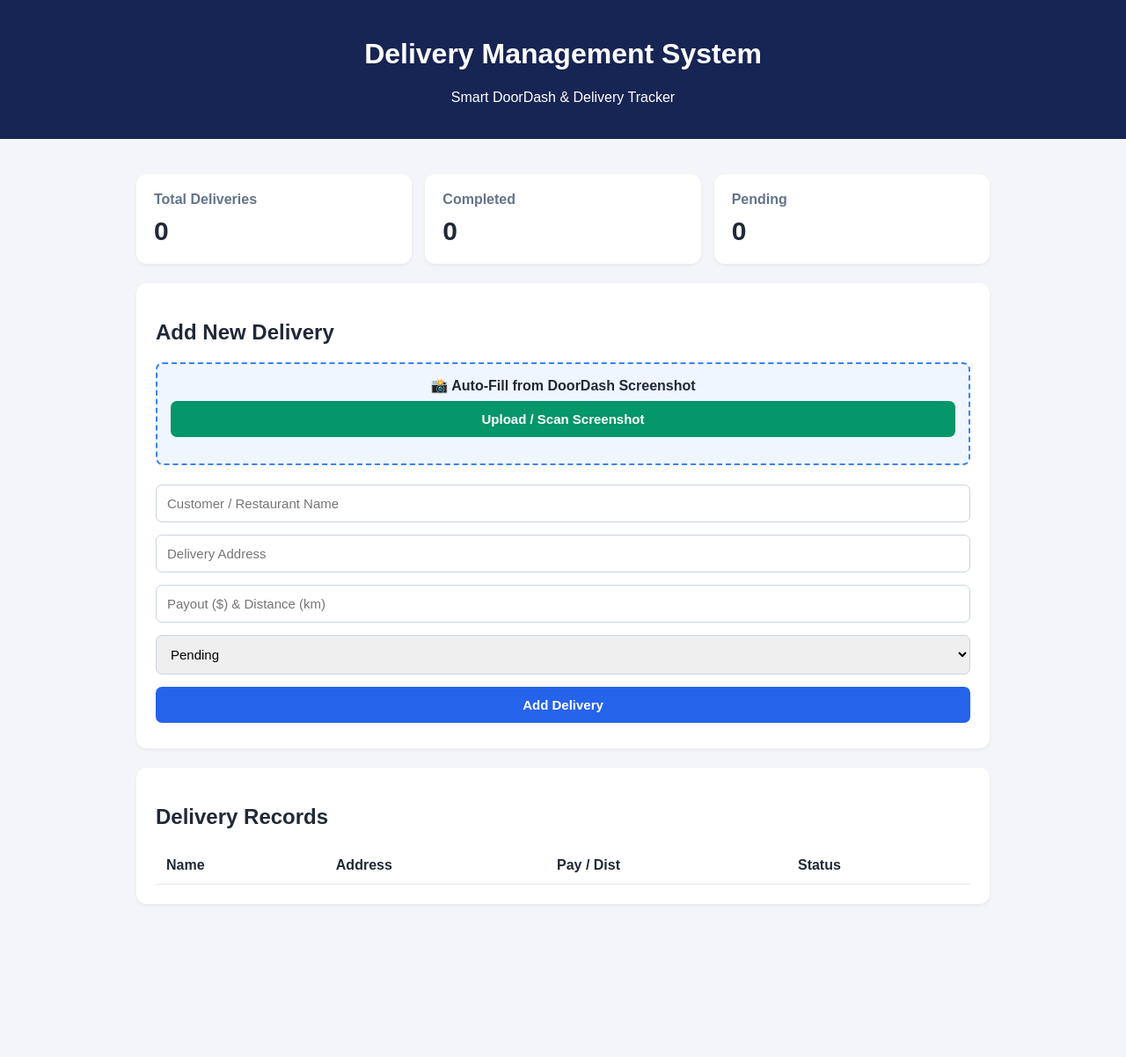
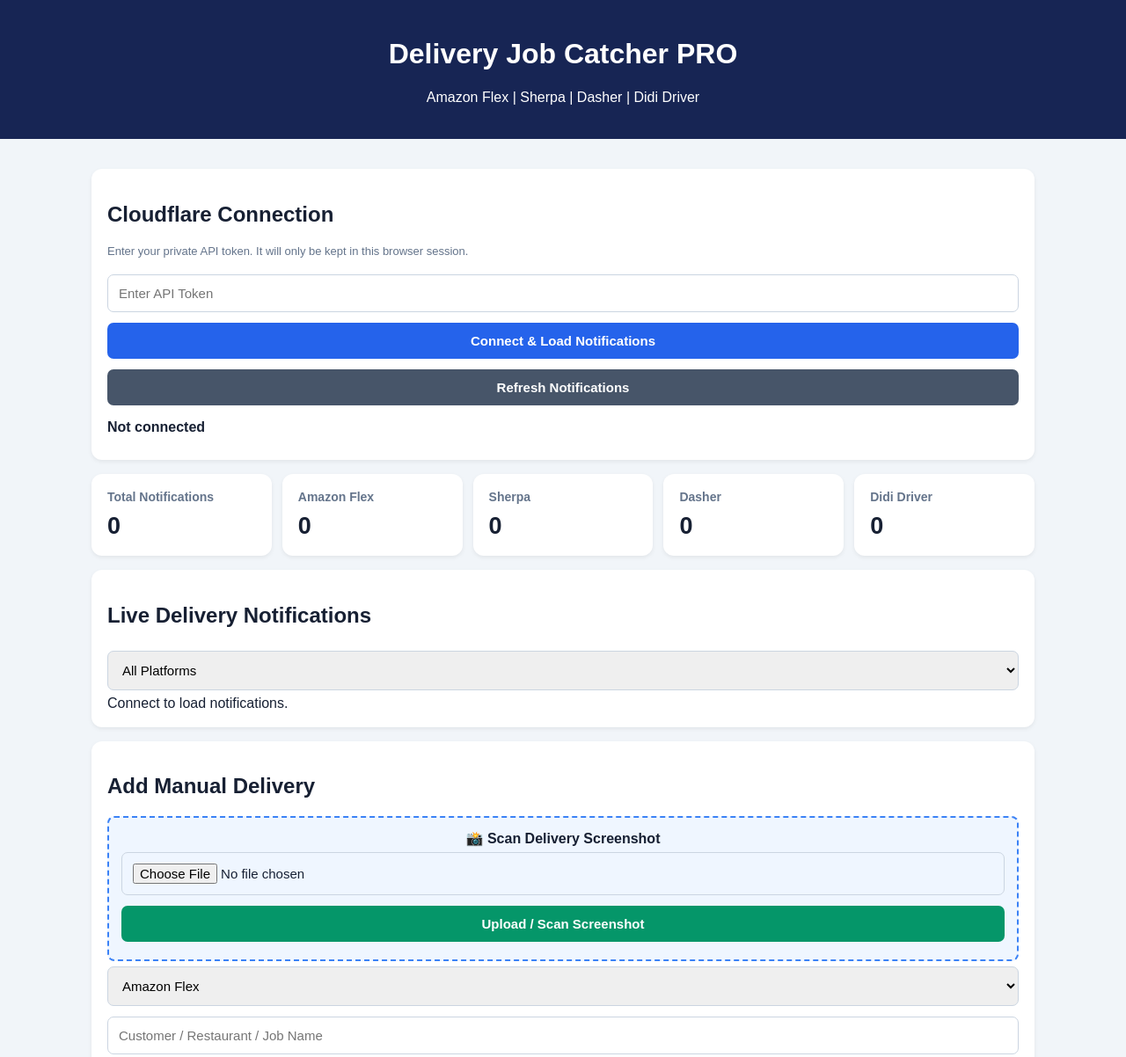
Before and after one commit to narindersinghsingh180-cpu/Delivery-job-catcher-, a plain HTML site: page index.html in a window 1280 px wide. Shown: the top 1202 px of the page at 88% size. Before the commit the page ends 1068 px from the top, so only its background shows below. Drawn offline with Linux system fonts and the light colour scheme.

Commit message:
Update index.html

```diff
--- a/index.html
+++ b/index.html
@@ -1,151 +1,109 @@
+
 <!DOCTYPE html>
 <html lang="en">
 <head>
 <meta charset="UTF-8">
-  <meta name="viewport" content="width=device-width, initial-scale=1.0">
-  <title>Delivery Management System</title>
-  <!-- फ्री OCR लाइब्रेरी (स्क्रीनशॉट पढ़ने के लिए) -->
+<meta name="viewport" content="width=device-width, initial-scale=1">
+<title>Delivery Job Catcher PRO</title>
 <script src="https://cdn.jsdelivr.net/npm/tesseract.js@5/dist/tesseract.min.js"></script>
 <style>
-    * { box-sizing: border-box; }
-    body {
-      margin: 0;
-      font-family: Arial, sans-serif;
-      background: #f3f5f9;
-      color: #202938;
-    }
-    header {
-      background: #172554;
-      color: white;
-      padding: 22px;
-      text-align: center;
-    }
-    .container {
-      max-width: 1000px;
-      margin: 25px auto;
-      padding: 15px;
-    }
-    .cards {
-      display: grid;
-      grid-template-columns: repeat(auto-fit, minmax(180px, 1fr));
-      gap: 15px;
-    }
-    .card {
-      background: white;
-      padding: 20px;
-      border-radius: 12px;
-      box-shadow: 0 2px 4px rgba(0,0,0,0.05);
-    }
-    .card h3 { margin: 0 0 10px 0; font-size: 16px; color: #64748b; }
-    .number { font-size: 30px; font-weight: bold; }
-    .panel {
-      background: white;
-      padding: 22px;
-      margin-top: 22px;
-      border-radius: 12px;
-      box-shadow: 0 2px 4px rgba(0,0,0,0.05);
-    }
-    input, select, button {
-      width: 100%;
-      padding: 12px;
-      margin: 7px 0;
-      border: 1px solid #cbd5e1;
-      border-radius: 7px;
-      font-size: 15px;
-    }
-    button {
-      background: #2563eb;
-      color: white;
-      border: none;
-      cursor: pointer;
-      font-weight: bold;
-    }
-    button:hover { background: #1d4ed8; }
-    .scan-box {
-      background: #eff6ff;
-      border: 2px dashed #3b82f6;
-      padding: 15px;
-      border-radius: 8px;
-      text-align: center;
-      margin-bottom: 15px;
-    }
-    .scan-btn {
-      background: #059669;
-      margin-top: 8px;
-    }
-    .scan-btn:hover { background: #047857; }
-    #scanStatus {
-      font-size: 14px;
-      color: #1e40af;
-      font-weight: bold;
-      margin-top: 8px;
-    }
-    table { width: 100%; border-collapse: collapse; }
-    th, td {
-      padding: 12px;
-      border-bottom: 1px solid #e2e8f0;
-      text-align: left;
-    }
-    .table-wrap { overflow-x: auto; }
+*{box-sizing:border-box}
+body{margin:0;font-family:Arial;background:#f1f5f9;color:#172033}
+header{background:#172554;color:white;padding:22px;text-align:center}
+.container{max-width:1100px;margin:20px auto;padding:14px}
+.cards{display:grid;grid-template-columns:repeat(auto-fit,minmax(140px,1fr));gap:12px}
+.card,.panel{background:white;padding:18px;border-radius:12px;margin-bottom:16px;box-shadow:0 2px 5px #0001}
+.card h3{font-size:14px;color:#64748b;margin:0 0 10px}
+.number{font-size:27px;font-weight:bold}
+input,select,button{width:100%;padding:12px;margin:6px 0;border:1px solid #cbd5e1;border-radius:7px;font-size:15px}
+button{background:#2563eb;color:white;border:0;font-weight:bold;cursor:pointer}
+.green{background:#059669}
+.gray{background:#475569}
+.table-wrap{overflow-x:auto}
+table{width:100%;border-collapse:collapse;min-width:550px}
+th,td{padding:11px;border-bottom:1px solid #e2e8f0;text-align:left;font-size:14px}
+th{background:#eff6ff}
+.scan-box{background:#eff6ff;padding:14px;border:2px dashed #3b82f6;border-radius:8px;text-align:center}
+.small{font-size:13px;color:#64748b}
+#connection{font-weight:bold;margin:10px 0}
+.offer{padding:12px;border-bottom:1px solid #e2e8f0}
 </style>
 </head>
 <body>
 
 <header>
-    <h1>Delivery Management System</h1>
-    <p>Smart DoorDash & Delivery Tracker</p>
+<h1>Delivery Job Catcher PRO</h1>
+<p>Amazon Flex | Sherpa | Dasher | Didi Driver</p>
 </header>
 
 <div class="container">
+
+<div class="panel">
+<h2>Cloudflare Connection</h2>
+<p class="small">Enter your private API token. It will only be kept in this browser session.</p>
+<input id="apiToken" type="password" placeholder="Enter API Token">
+<button onclick="loadNotifications()">Connect & Load Notifications</button>
+<button class="gray" onclick="loadNotifications()">Refresh Notifications</button>
+<div id="connection">Not connected</div>
+</div>
+
 <div class="cards">
-      <div class="card">
-        <h3>Total Deliveries</h3>
-        <div class="number" id="total">0</div>
-      </div>
-      <div class="card">
-        <h3>Completed</h3>
-        <div class="number" id="completed">0</div>
-      </div>
-      <div class="card">
-        <h3>Pending</h3>
-        <div class="number" id="pending">0</div>
-      </div>
+<div class="card"><h3>Total Notifications</h3><div class="number" id="totalNotifications">0</div></div>
+<div class="card"><h3>Amazon Flex</h3><div class="number" id="amazonCount">0</div></div>
+<div class="card"><h3>Sherpa</h3><div class="number" id="sherpaCount">0</div></div>
+<div class="card"><h3>Dasher</h3><div class="number" id="dasherCount">0</div></div>
+<div class="card"><h3>Didi Driver</h3><div class="number" id="didiCount">0</div></div>
 </div>
 
 <div class="panel">
-      <h2>Add New Delivery</h2>
+<h2>Live Delivery Notifications</h2>
+<select id="platformFilter" onchange="renderNotifications()">
+<option value="All">All Platforms</option>
+<option>Amazon Flex</option>
+<option>Sherpa</option>
+<option>Dasher</option>
+<option>Didi Driver</option>
+</select>
+<div id="notifications">Connect to load notifications.</div>
+</div>
 
-      <!-- नया स्क्रीनशॉट स्कैनर सेक्शन -->
+<div class="panel">
+<h2>Add Manual Delivery</h2>
 <div class="scan-box">
-        <strong>📸 Auto-Fill from DoorDash Screenshot</strong>
-        <input type="file" id="screenshotInput" accept="image/*" style="display: none;" onchange="scanScreenshot(event)">
-        <button type="button" class="scan-btn" onclick="document.getElementById('screenshotInput').click()">
-          Upload / Scan Screenshot
-        </button>
+<strong>📸 Scan Delivery Screenshot</strong>
+<input type="file" id="screenshotInput" accept="image/*">
+<button class="green" onclick="scanScreenshot()">Upload / Scan Screenshot</button>
 <div id="scanStatus"></div>
 </div>
 
-      <input id="customer" placeholder="Customer / Restaurant Name">
+<select id="customerPlatform">
+<option>Amazon Flex</option>
+<option>Sherpa</option>
+<option>Dasher</option>
+<option>Didi Driver</option>
+</select>
+<input id="customer" placeholder="Customer / Restaurant / Job Name">
 <input id="address" placeholder="Delivery Address">
 <input id="phone" placeholder="Payout ($) & Distance (km)">
 <select id="status">
-        <option value="Pending">Pending</option>
-        <option value="Completed">Completed</option>
+<option>Pending</option>
+<option>Completed</option>
 </select>
 <button onclick="addDelivery()">Add Delivery</button>
 </div>
 
+<div class="cards">
+<div class="card"><h3>Total Deliveries</h3><div class="number" id="total">0</div></div>
+<div class="card"><h3>Completed</h3><div class="number" id="completed">0</div></div>
+<div class="card"><h3>Pending</h3><div class="number" id="pending">0</div></div>
+</div>
+
 <div class="panel">
-      <h2>Delivery Records</h2>
+<h2>Manual Delivery Records</h2>
 <div class="table-wrap">
 <table>
 <thead>
-            <tr>
-              <th>Name</th>
-              <th>Address</th>
-              <th>Pay / Dist</th>
-              <th>Status</th>
-            </tr>
+<tr><th>Platform</th><th>Name</th><th>Address</th><th>Pay / Distance</th><th>Status</th></tr>
 </thead>
 <tbody id="records"></tbody>
 </table>
@@ -154,98 +112,127 @@
 </div>
 
 <script>
-    let deliveries = JSON.parse(localStorage.getItem("deliveries")) || [];
+const API_URL="https://delivery-job-catcher.australianarinder1988.workers.dev";
+let notifications=[];
+let deliveries=JSON.parse(localStorage.getItem("deliveries")||"[]");
 
-    // स्क्रीनशॉट स्कैन करने का स्मार्ट फंक्शन
-    async function scanScreenshot(event) {
-      const file = event.target.files[0];
-      if (!file) return;
+function escapeHTML(value){
+return String(value??"").replace(/[&<>'"]/g,c=>({
+"&":"&amp;","<":"&lt;",">":"&gt;","'":"&#39;",'"':"&quot;"
+})[c]);
+}
 
-      const statusDiv = document.getElementById("scanStatus");
-      statusDiv.textContent = "⏳ Scanning screenshot... Please wait (5-10 sec)...";
+async function loadNotifications(){
+const token=document.getElementById("apiToken").value.trim();
+const status=document.getElementById("connection");
 
-      try {
-        const result = await Tesseract.recognize(file, 'eng');
-        const text = result.data.text;
-        const lines = text.split('\n').map(l => l.trim()).filter(l => l.length > 2);
+if(!token){status.textContent="Please enter API token";return;}
 
-        // 1. पैसे ($ Amount) ढूंढें (जैसे $12.50)
-        const priceMatch = text.match(/\$\s?\d+(\.\d{2})?/);
-        const payout = priceMatch ? priceMatch[0] : "";
+status.textContent="Connecting...";
 
-        // 2. दूरी (km या mi) ढूंढें (जैसे 4.2 km)
-        const distMatch = text.match(/\d+(\.\d+)?\s?(km|mi|miles)/i);
-        const distance = distMatch ? distMatch[0] : "";
+try{
+const response=await fetch(API_URL+"/api/notifications",{
+headers:{"Authorization":"Bearer "+token}
+});
+const data=await response.json();
 
-        // 3. पता (Address - जिसमें स्ट्रीट, रोड आदि हो) ढूंढें
-        const addressLine = lines.find(l => /\d+\s+[a-zA-Z]+.*(St|Rd|Ave|Dr|Way|Ct|Ln|Cres|Blvd|Hwy)/i.test(l)) || "";
+if(!response.ok){
+status.textContent="Error: "+(data.error||response.status);
+return;
+}
 
-        // 4. रेस्टोरेंट या कस्टमर का नाम (पहली साफ़ लाइन)
-        const possibleName = lines.find(l => !l.includes('$') && !l.includes('km') && l !== addressLine && l.length > 3) || "DoorDash Order";
+notifications=data.notifications||[];
+status.textContent="Connected! "+notifications.length+" notifications loaded.";
+updateCounts();
+renderNotifications();
 
-        // फॉर्म में डेटा भरें
-        document.getElementById("customer").value = possibleName;
-        if (addressLine) document.getElementById("address").value = addressLine;
-
-        let payDist = [payout, distance].filter(Boolean).join(" | ");
-        if (payDist) document.getElementById("phone").value = payDist;
-
-        statusDiv.textContent = "✅ Scan Complete! Details auto-filled below.";
-      } catch (error) {
-        console.error(error);
-        statusDiv.textContent = "❌ Could not read image clearly. Please enter manually.";
+}catch(error){
+status.textContent="Connection failed. Check internet or Worker.";
 }
 }
 
-    function render() {
-      document.getElementById("total").textContent = deliveries.length;
-      document.getElementById("completed").textContent = deliveries.filter(d => d.status === "Completed").length;
-      document.getElementById("pending").textContent = deliveries.filter(d => d.status === "Pending").length;
+function updateCounts(){
+document.getElementById("totalNotifications").textContent=notifications.length;
+document.getElementById("amazonCount").textContent=notifications.filter(n=>n.platform==="Amazon Flex").length;
+document.getElementById("sherpaCount").textContent=notifications.filter(n=>n.platform==="Sherpa").length;
+document.getElementById("dasherCount").textContent=notifications.filter(n=>n.platform==="Dasher").length;
+document.getElementById("didiCount").textContent=notifications.filter(n=>n.platform==="Didi Driver").length;
+}
 
-      document.getElementById("records").innerHTML = deliveries.map(d => `
+function renderNotifications(){
+const filter=document.getElementById("platformFilter").value;
+const list=filter==="All"?notifications:notifications.filter(n=>n.platform===filter);
+const box=document.getElementById("notifications");
+
+if(!list.length){box.innerHTML="<p>No notifications found.</p>";return;}
+
+box.innerHTML=list.map(n=>`
+<div class="offer">
+<strong>${escapeHTML(n.platform)}</strong>
+<p>${escapeHTML(n.body)}</p>
+<div class="small">${escapeHTML(n.received_at)}</div>
+</div>`).join("");
+}
+
+function render(){
+document.getElementById("total").textContent=deliveries.length;
+document.getElementById("completed").textContent=deliveries.filter(d=>d.status==="Completed").length;
+document.getElementById("pending").textContent=deliveries.filter(d=>d.status==="Pending").length;
+
+document.getElementById("records").innerHTML=deliveries.map(d=>`
 <tr>
+<td>${escapeHTML(d.platform)}</td>
 <td>${escapeHTML(d.customer)}</td>
 <td>${escapeHTML(d.address)}</td>
 <td>${escapeHTML(d.phone)}</td>
 <td>${escapeHTML(d.status)}</td>
-        </tr>
-      `).join("");
+</tr>`).join("");
 
-      localStorage.setItem("deliveries", JSON.stringify(deliveries));
+localStorage.setItem("deliveries",JSON.stringify(deliveries));
 }
 
-    function escapeHTML(value) {
-      return String(value).replace(/[&<>'"]/g, c => ({
-        "&": "&amp;", "<": "&lt;", ">": "&gt;", '"': "&quot;", "'": "&#39;"
-      })[c]);
+function addDelivery(){
+const platform=document.getElementById("customerPlatform").value;
+const customer=document.getElementById("customer").value.trim();
+const address=document.getElementById("address").value.trim();
+const phone=document.getElementById("phone").value.trim();
+const status=document.getElementById("status").value;
+
+if(!customer||!address||!phone){alert("Please fill all fields");return;}
+
+deliveries.push({platform,customer,address,phone,status});
+document.getElementById("customer").value="";
+document.getElementById("address").value="";
+document.getElementById("phone").value="";
+document.getElementById("status").value="Pending";
+render();
+alert("Delivery added successfully!");
 }
 
-    function addDelivery() {
-      const customer = document.getElementById("customer").value.trim();
-      const address = document.getElementById("address").value.trim();
-      const phone = document.getElementById("phone").value.trim();
-      const status = document.getElementById("status").value.trim();
+async function scanScreenshot(){
+const file=document.getElementById("screenshotInput").files[0];
+if(!file)return;
 
-      if (!customer || !address || !phone || !status) {
-        alert("Please fill all fields");
-        return;
+const status=document.getElementById("scanStatus");
+status.textContent="Scanning screenshot...";
+
+try{
+const result=await Tesseract.recognize(file,"eng");
+const text=result.data.text;
+const lines=text.split("\n").map(x=>x.trim()).filter(x=>x.length>2);
+const price=text.match(/\$\s?\d+(\.\d{2})?/);
+const distance=text.match(/\d+(\.\d+)?\s?(km|mi|miles)/i);
+
+document.getElementById("customer").value=lines.find(x=>!x.includes("$"))||"Delivery Job";
+document.getElementById("address").value=lines.find(x=>/\d+\s+\w+.*(St|Rd|Ave|Dr|Way|Ct|Ln)/i.test(x))||"";
+document.getElementById("phone").value=[price?price[0]:"",distance?distance[0]:""].filter(Boolean).join(" | ");
+status.textContent="Scan completed. Please check extracted details.";
+}catch(error){
+status.textContent="Scan failed. Enter details manually.";
 }
-
-      deliveries.push({ customer, address, phone, status });
-
-      document.getElementById("customer").value = "";
-      document.getElementById("address").value = "";
-      document.getElementById("phone").value = "";
-      document.getElementById("status").value = "Pending";
-      document.getElementById("scanStatus").textContent = "";
-      document.getElementById("screenshotInput").value = "";
-
-      alert("Delivery added successfully!");
-      render();
 }
 
 render();
 </script>
-
 </body>
 </html>
```
Lines whose indentation alone changed are shown as unchanged.
